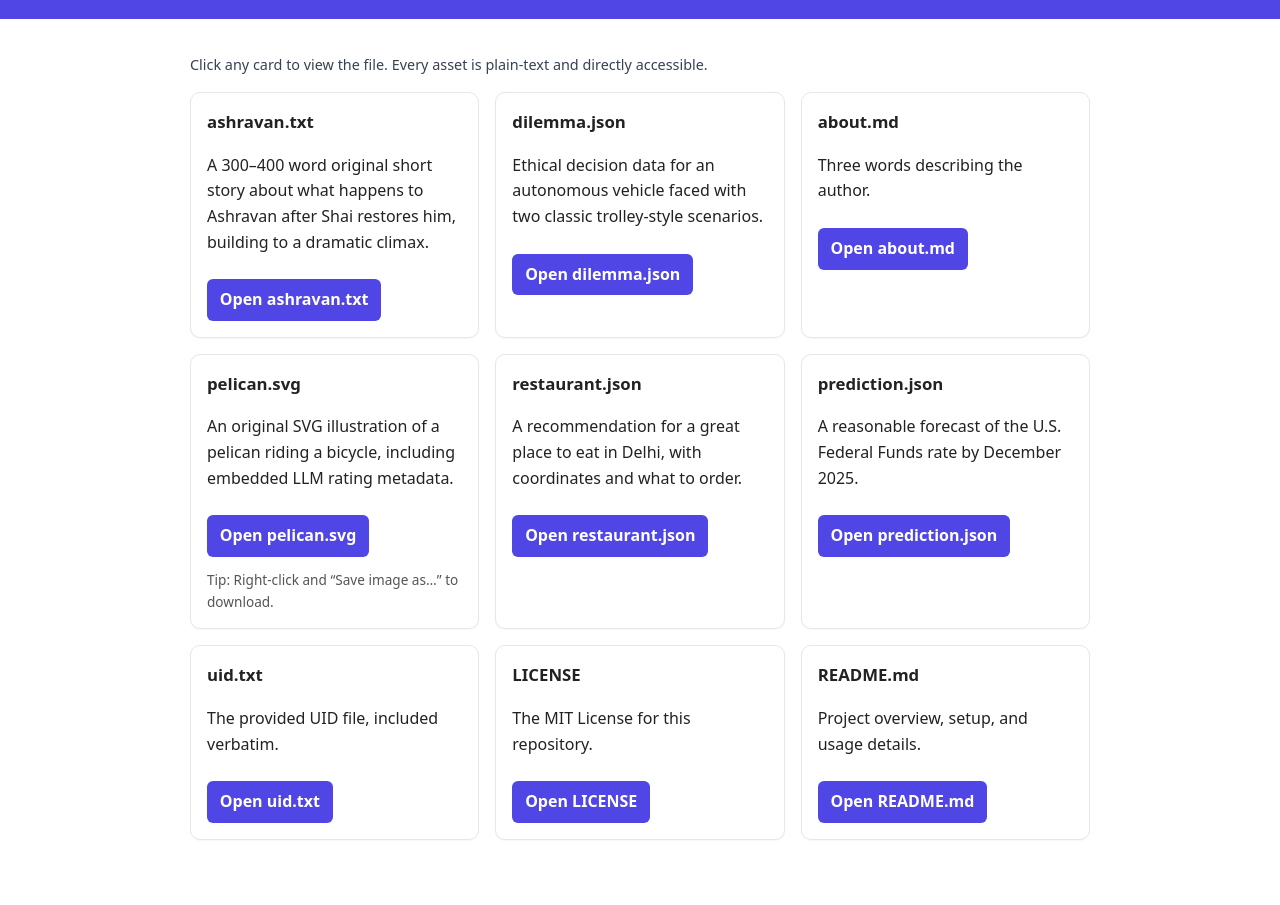
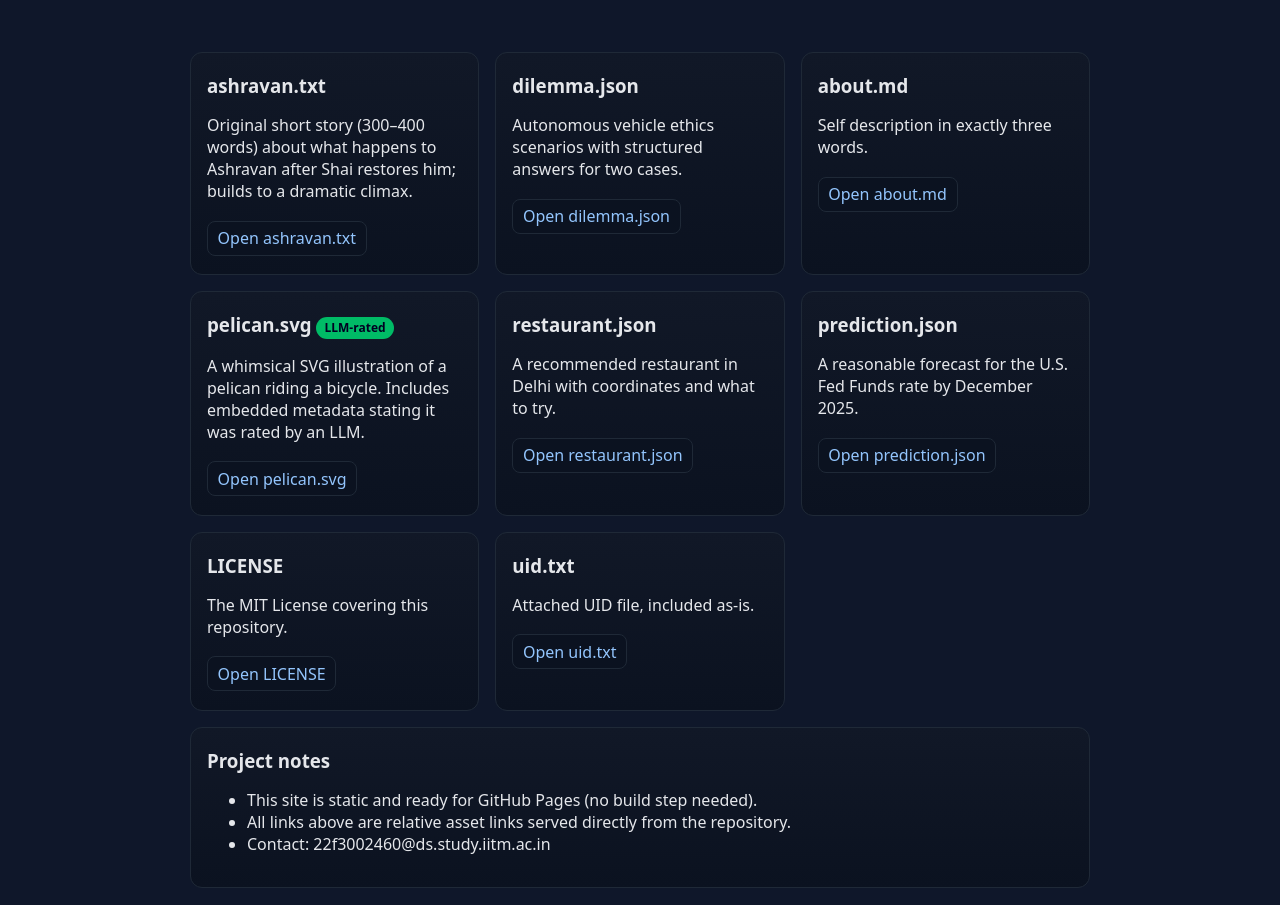
Before and after one commit to hrmiitm/test_LLMPages, a plain HTML site: page index.html in a window 1280 px wide. Shown: the part 121-1026 px from the top of the page. Drawn offline with Linux system fonts and the light colour scheme.

Commit message:
Add elegant index.html linking to all required assets

```diff
--- a/index.html
+++ b/index.html
@@ -1,83 +1,87 @@
-<!DOCTYPE html>
+<!doctype html>
 <html lang="en">
 <head>
-  <meta charset="UTF-8" />
+  <meta charset="utf-8" />
   <meta name="viewport" content="width=device-width, initial-scale=1" />
-  <title>LLMPages — Artifact Hub</title>
+  <title>LLMPages — Public Assets</title>
+  <meta name="description" content="Homepage linking to all generated assets for LLMPages." />
   <style>
-    body { font-family: system-ui, -apple-system, Segoe UI, Roboto, Ubuntu, Cantarell, Noto Sans, Arial, sans-serif; line-height: 1.6; margin: 0; color: #222; }
-    header { background: #4f46e5; color: #fff; padding: 2rem 1rem; }
-    header h1 { margin: 0 0 .25rem; font-size: 1.8rem; }
-    header p { margin: 0; opacity: .95; }
-    main { max-width: 900px; margin: 0 auto; padding: 1.25rem; }
-    ul.cards { list-style: none; padding: 0; display: grid; grid-template-columns: repeat(auto-fit, minmax(260px, 1fr)); gap: 1rem; }
-    .card { border: 1px solid #e5e7eb; border-radius: 10px; padding: 1rem; background: #fff; box-shadow: 0 1px 2px rgba(0,0,0,.04); }
-    .card h3 { margin-top: 0; font-size: 1.05rem; }
-    a.button { display: inline-block; margin-top: .5rem; padding: .5rem .8rem; background: #4f46e5; color: #fff; border-radius: 6px; text-decoration: none; font-weight: 600; }
-    a.button:hover { background: #4338ca; }
-    footer { text-align: center; color: #6b7280; padding: 2rem 1rem; }
-    .small { font-size: .9rem; color: #374151; }
-    .meta { margin-top: .75rem; font-size: .85rem; color: #555; }
+    :root{--bg:#0f172a;--card:#111827;--text:#e5e7eb;--muted:#9ca3af;--link:#93c5fd;--accent:#22d3ee}
+    html,body{margin:0;padding:0;background:var(--bg);color:var(--text);font-family:system-ui,-apple-system,Segoe UI,Roboto,Ubuntu,Cantarell,"Helvetica Neue",Arial,"Noto Sans",sans-serif;}
+    a{color:var(--link)}
+    header{padding:2.5rem 1rem; text-align:center;}
+    h1{margin:0 0 .25rem 0; font-size:2rem}
+    .wrap{max-width:900px;margin:0 auto;padding:0 1rem 3rem}
+    .grid{display:grid;grid-template-columns:repeat(auto-fit,minmax(260px,1fr));gap:1rem}
+    .card{background:linear-gradient(180deg,var(--card),#0b1220);border:1px solid #1f2937;border-radius:12px;padding:1rem}
+    .card h3{margin:.25rem 0 .5rem 0}
+    .pill{display:inline-block;background:#0b6; color:#002; padding:.15rem .5rem;border-radius:999px;font-size:.75rem;font-weight:700}
+    footer{color:var(--muted);text-align:center;padding:2rem 1rem;border-top:1px solid #1f2937}
+    .note{color:var(--muted);font-size:.95rem}
+    .files{margin-top:.75rem}
+    .files a{display:inline-block;margin:.15rem .5rem .15rem 0;text-decoration:none;border:1px solid #1f2937;border-radius:8px;padding:.35rem .6rem;background:#0b1220}
   </style>
 </head>
 <body>
   <header>
     <h1>LLMPages</h1>
-    <p>A tiny GitHub Pages site publishing a set of artifacts: prose, data, and SVG art.</p>
+    <p class="note">A minimal static site linking to generated artifacts. Deployed via GitHub Pages.</p>
   </header>
-  <main>
-    <p class="small">Click any card to view the file. Every asset is plain-text and directly accessible.</p>
-    <ul class="cards">
-      <li class="card">
+  <main class="wrap">
+    <section class="grid">
+      <article class="card">
         <h3>ashravan.txt</h3>
-        <p>A 300–400 word original short story about what happens to Ashravan after Shai restores him, building to a dramatic climax.</p>
-        <a class="button" href="ashravan.txt">Open ashravan.txt</a>
-      </li>
-      <li class="card">
+        <p>Original short story (300–400 words) about what happens to Ashravan after Shai restores him; builds to a dramatic climax.</p>
+        <div class="files"><a href="ashravan.txt">Open ashravan.txt</a></div>
+      </article>
+      <article class="card">
         <h3>dilemma.json</h3>
-        <p>Ethical decision data for an autonomous vehicle faced with two classic trolley-style scenarios.</p>
-        <a class="button" href="dilemma.json">Open dilemma.json</a>
-      </li>
-      <li class="card">
+        <p>Autonomous vehicle ethics scenarios with structured answers for two cases.</p>
+        <div class="files"><a href="dilemma.json">Open dilemma.json</a></div>
+      </article>
+      <article class="card">
         <h3>about.md</h3>
-        <p>Three words describing the author.</p>
-        <a class="button" href="about.md">Open about.md</a>
-      </li>
-      <li class="card">
-        <h3>pelican.svg</h3>
-        <p>An original SVG illustration of a pelican riding a bicycle, including embedded LLM rating metadata.</p>
-        <a class="button" href="pelican.svg">Open pelican.svg</a>
-        <div class="meta">Tip: Right-click and “Save image as…” to download.</div>
-      </li>
-      <li class="card">
+        <p>Self description in exactly three words.</p>
+        <div class="files"><a href="about.md">Open about.md</a></div>
+      </article>
+      <article class="card">
+        <h3>pelican.svg <span class="pill">LLM-rated</span></h3>
+        <p>A whimsical SVG illustration of a pelican riding a bicycle. Includes embedded metadata stating it was rated by an LLM.</p>
+        <div class="files"><a href="pelican.svg">Open pelican.svg</a></div>
+      </article>
+      <article class="card">
         <h3>restaurant.json</h3>
-        <p>A recommendation for a great place to eat in Delhi, with coordinates and what to order.</p>
-        <a class="button" href="restaurant.json">Open restaurant.json</a>
-      </li>
-      <li class="card">
+        <p>A recommended restaurant in Delhi with coordinates and what to try.</p>
+        <div class="files"><a href="restaurant.json">Open restaurant.json</a></div>
+      </article>
+      <article class="card">
         <h3>prediction.json</h3>
-        <p>A reasonable forecast of the U.S. Federal Funds rate by December 2025.</p>
-        <a class="button" href="prediction.json">Open prediction.json</a>
-      </li>
-      <li class="card">
+        <p>A reasonable forecast for the U.S. Fed Funds rate by December 2025.</p>
+        <div class="files"><a href="prediction.json">Open prediction.json</a></div>
+      </article>
+      <article class="card">
+        <h3>LICENSE</h3>
+        <p>The MIT License covering this repository.</p>
+        <div class="files"><a href="LICENSE">Open LICENSE</a></div>
+      </article>
+      <article class="card">
         <h3>uid.txt</h3>
-        <p>The provided UID file, included verbatim.</p>
-        <a class="button" href="uid.txt">Open uid.txt</a>
-      </li>
-      <li class="card">
-        <h3>LICENSE</h3>
-        <p>The MIT License for this repository.</p>
-        <a class="button" href="LICENSE">Open LICENSE</a>
-      </li>
-      <li class="card">
-        <h3>README.md</h3>
-        <p>Project overview, setup, and usage details.</p>
-        <a class="button" href="README.md">Open README.md</a>
-      </li>
-    </ul>
+        <p>Attached UID file, included as-is.</p>
+        <div class="files"><a href="uid.txt">Open uid.txt</a></div>
+      </article>
+    </section>
+
+    <section class="card" style="margin-top:1rem">
+      <h3>Project notes</h3>
+      <ul>
+        <li>This site is static and ready for GitHub Pages (no build step needed).</li>
+        <li>All links above are relative asset links served directly from the repository.</li>
+        <li>Contact: 22f3002460@ds.study.iitm.ac.in</li>
+      </ul>
+    </section>
   </main>
   <footer>
-    <div>© 2025 LLMPages • Published on GitHub Pages</div>
+    <p>© 2025 LLMPages — MIT Licensed.</p>
   </footer>
 </body>
 </html>
```
